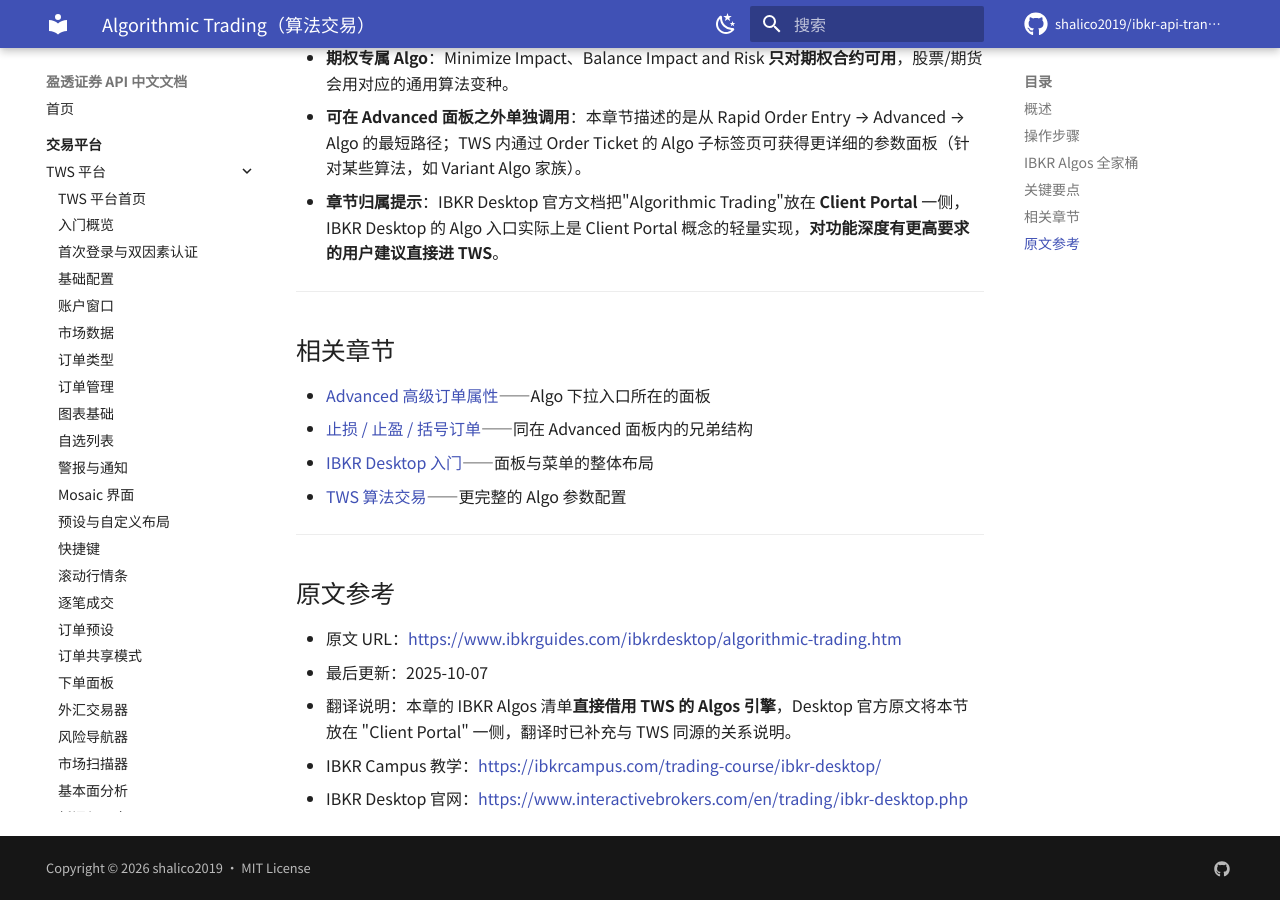
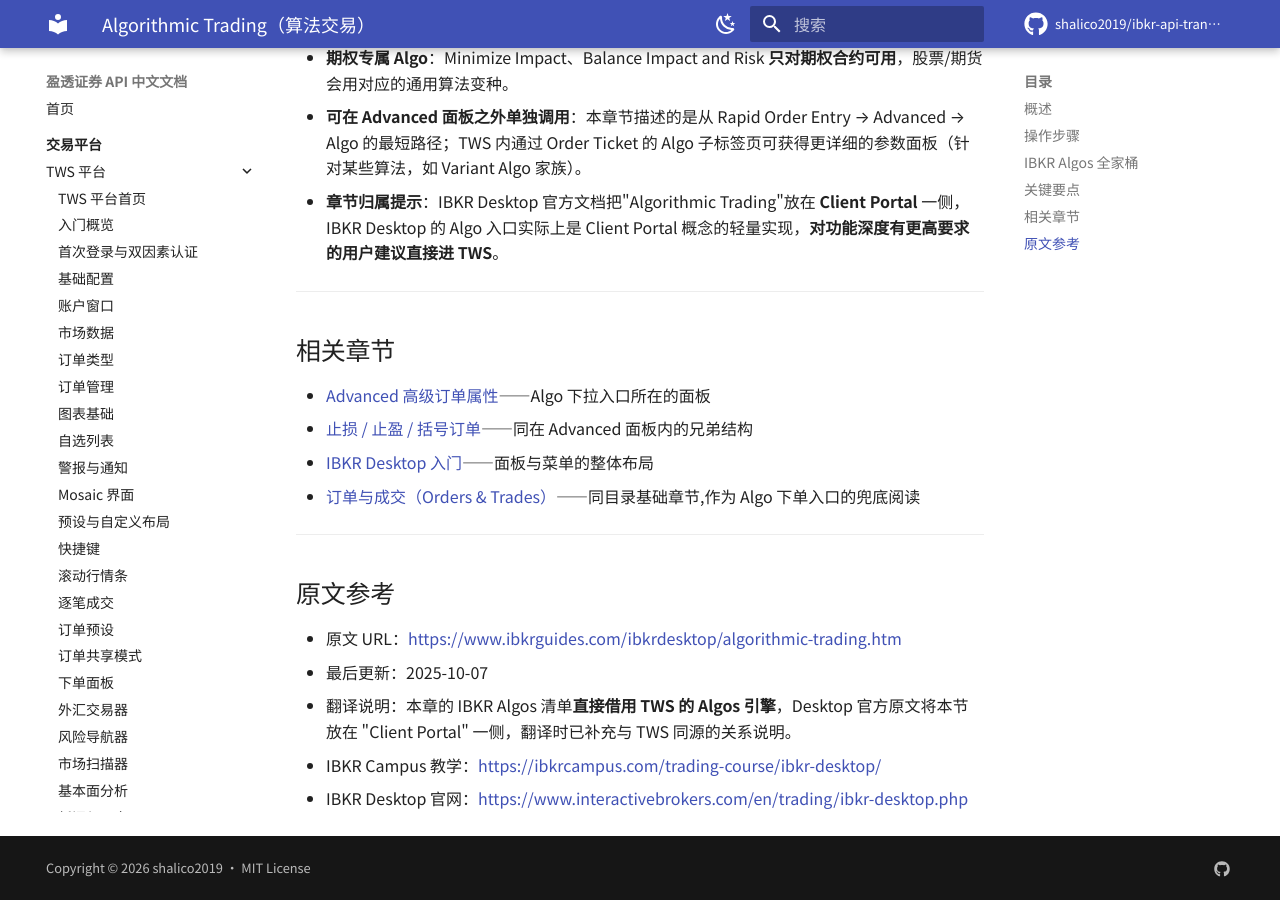
Before and after one commit to shalico2019/ibkr-api-translation, an MkDocs documentation site: the page built from docs/ibkrdesktop/algorithmic-trading.md, in a window 1280 px wide and 900 px high, scrolled down 2462 px. Built offline with MkDocs 1.6.1 and Material for MkDocs 9.7.7, drawn with Linux system fonts in a browser that asks for light colours; comment, search, counter and statistics services are not loaded.

Commit message:
fix(ibkrdesktop): repair broken cross-section link in algorithmic-trading.md
verifier 报 P1 batch 1 真断链 1 处:line 71 链接
'../../tws-manual/orders-and-trades.md' 路径错误(目标文件实际
在同级 ibkrdesktop/ 目录,与 line 69 同名词链接一致)。

修复:line 71 改为 './orders-and-trades.md'。顺手把 label 从
误导性的 'TWS 算法交易' 调整为 '订单与成交(Orders & Trades)' 以
匹配 target 实际指向(同目录 orders-and-trades.md)。

注: line 69 和 line 71 仍指向同一文件,存在冗余;本次仅做
verifier 字符级 fix,未动 line 69 以避免越权。后续若 verifier
再提及冗余可再精简。

本 commit 仅 add docs/ibkrdesktop/algorithmic-trading.md 单文件,
未触碰队友 working tree 中 chart-indicators.md / view-positions.md
的 pending 改动。

🤖 Generated with [Claude Code](https://claude.com/claude-code)

Co-Authored-By: Claude <noreply@anthropic.com>

```diff
--- a/docs/ibkrdesktop/algorithmic-trading.md
+++ b/docs/ibkrdesktop/algorithmic-trading.md
@@ -68,7 +68,7 @@ IBKR 当前支持的算法订单类型如下，**均可在 IBKR Desktop 通过 A
 - [Advanced 高级订单属性](advanced.md)——Algo 下拉入口所在的面板
 - [止损 / 止盈 / 括号订单](orders-and-trades.md)——同在 Advanced 面板内的兄弟结构
 - [IBKR Desktop 入门](ibkr-desktop.md)——面板与菜单的整体布局
-- [TWS 算法交易](../../tws-manual/orders-and-trades.md)——更完整的 Algo 参数配置
+- [订单与成交（Orders & Trades）](./orders-and-trades.md)——同目录基础章节,作为 Algo 下单入口的兜底阅读
 
 ---
 
```
